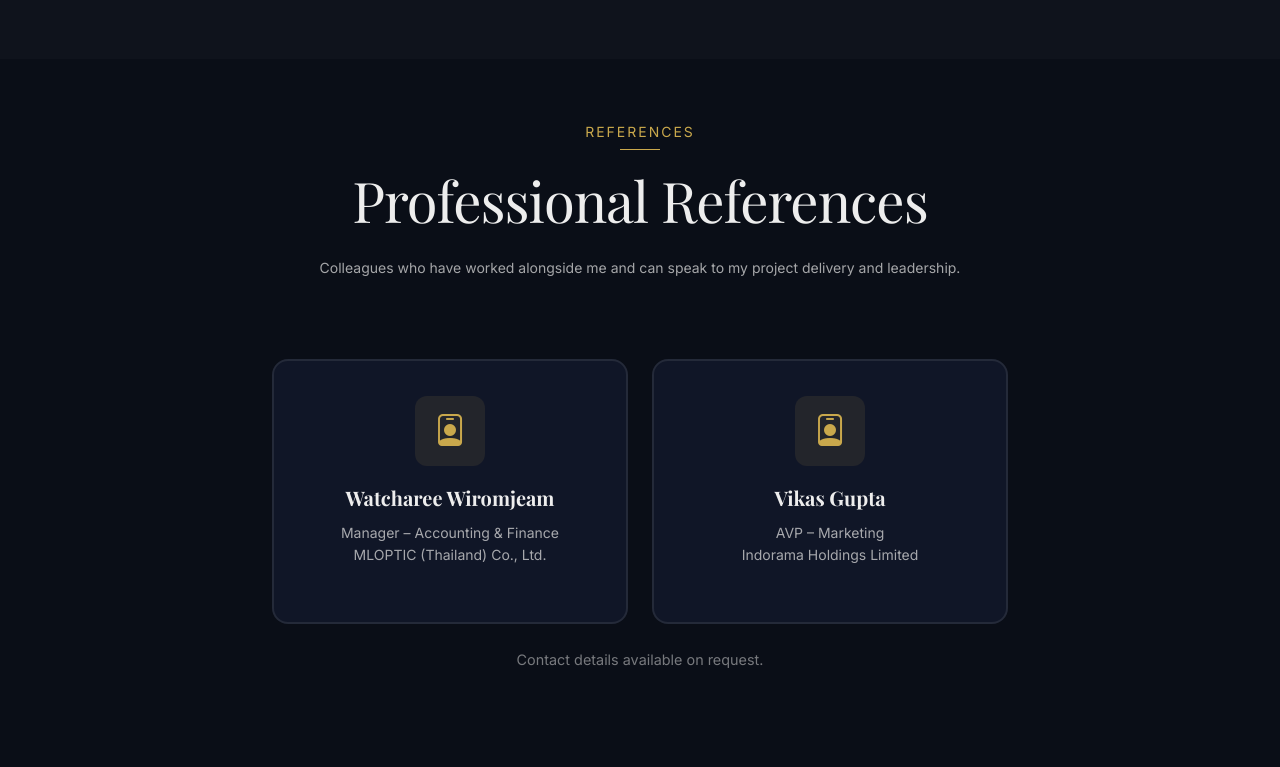
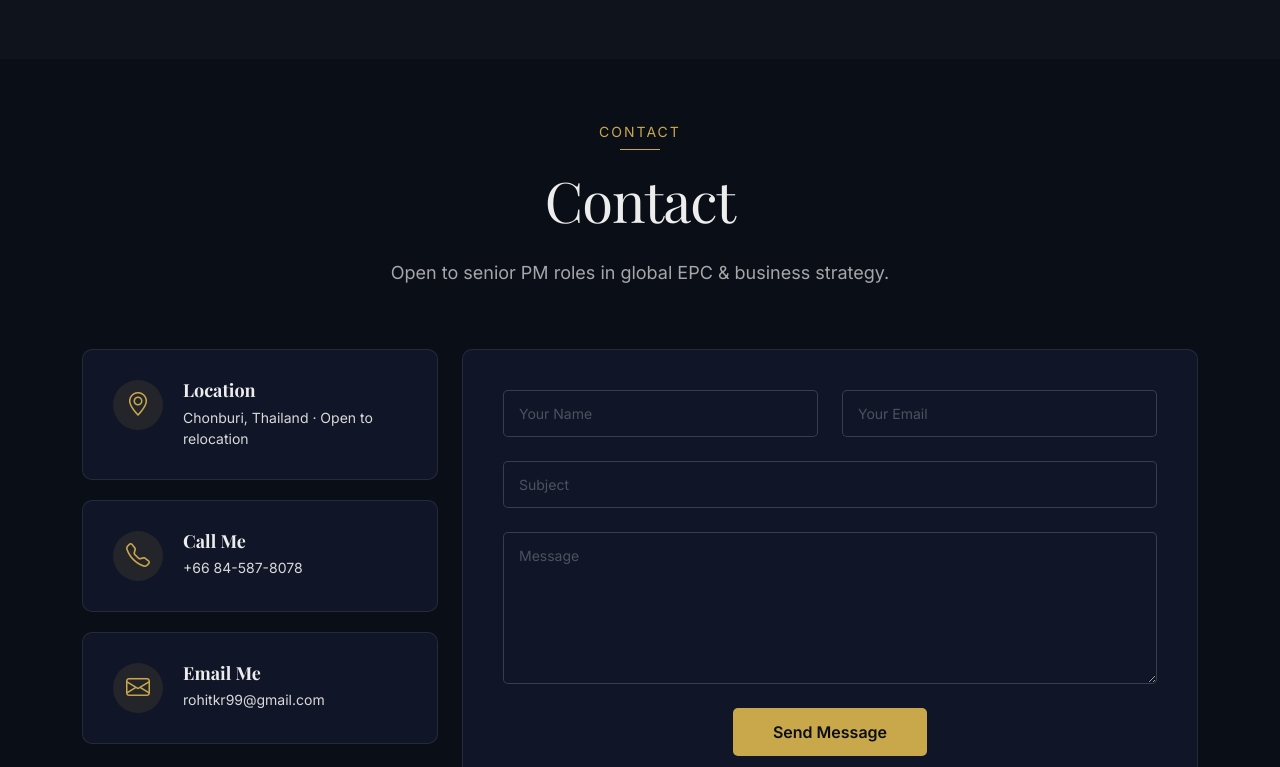
Before and after one commit to rohitkr99-dev/rohitkr99-dev.github.io, a plain HTML site: page index.html in a window 1280 px wide. Shown: the part 8125-8892 px from the top of the page. Drawn offline with nearby package versions, Linux system fonts and the light colour scheme; a web font is replaced by a local one.

Commit message:
Remove Professional References section
Co-Authored-By: Claude Sonnet 5 <noreply@anthropic.com>

```diff
--- a/index.html
+++ b/index.html
@@ -750,46 +750,6 @@
 
     </section><!-- /Technical Projects Section -->
 
-    <!-- References Section -->
-    <section id="references" class="services section">
-
-      <!-- Section Title -->
-      <div class="container section-title" data-aos="fade-up">
-        <span class="subtitle">References</span>
-        <h2>Professional References</h2>
-        <p>Colleagues who have worked alongside me and can speak to my project delivery and leadership.</p>
-      </div><!-- End Section Title -->
-
-      <div class="container" data-aos="fade-up" data-aos-delay="100">
-
-        <div class="row gy-4 justify-content-center">
-          <div class="col-lg-4 col-md-6" data-aos="zoom-in" data-aos-delay="100">
-            <div class="service-item">
-              <div class="icon-wrapper">
-                <i class="bi bi-person-badge"></i>
-              </div>
-              <h4>Watcharee Wiromjeam</h4>
-              <p>Manager – Accounting &amp; Finance<br>MLOPTIC (Thailand) Co., Ltd.</p>
-            </div>
-          </div>
-
-          <div class="col-lg-4 col-md-6" data-aos="zoom-in" data-aos-delay="200">
-            <div class="service-item">
-              <div class="icon-wrapper">
-                <i class="bi bi-person-badge"></i>
-              </div>
-              <h4>Vikas Gupta</h4>
-              <p>AVP – Marketing<br>Indorama Holdings Limited</p>
-            </div>
-          </div>
-        </div>
-
-        <p class="text-center mt-4" style="opacity:0.7;font-size:0.9rem;">Contact details available on request.</p>
-
-      </div>
-
-    </section><!-- /References Section -->
-
     <!-- Contact Section -->
     <section id="contact" class="contact section">
 
@@ -900,7 +860,6 @@
             <li><a href="#resume">Resume</a></li>
             <li><a href="#competencies">Competencies</a></li>
             <li><a href="#portfolio">Portfolio</a></li>
-            <li><a href="#references">References</a></li>
           </ul>
         </div>
 
```
